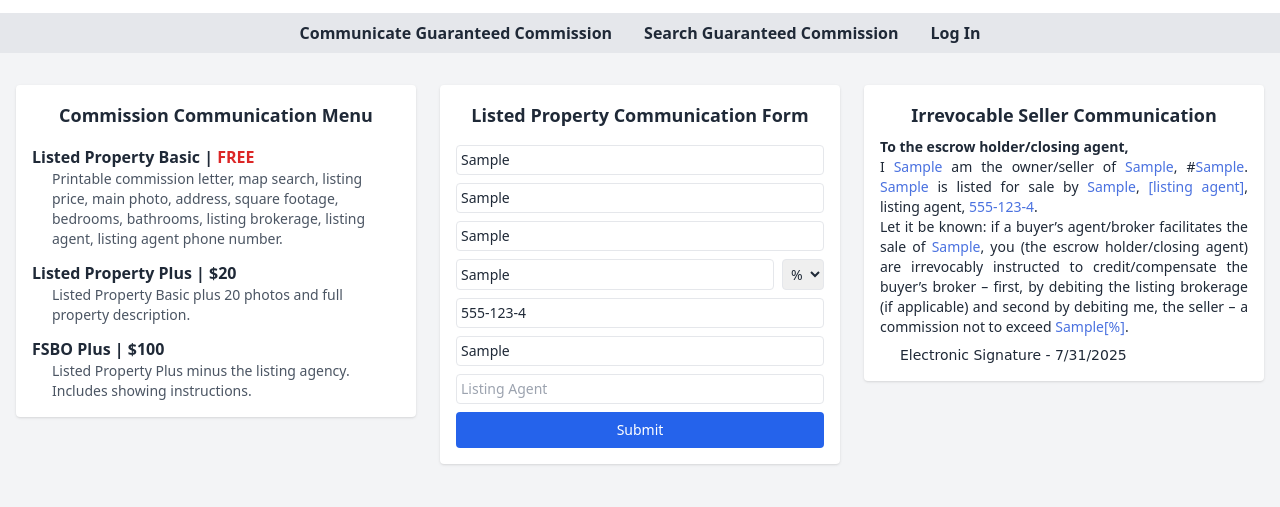
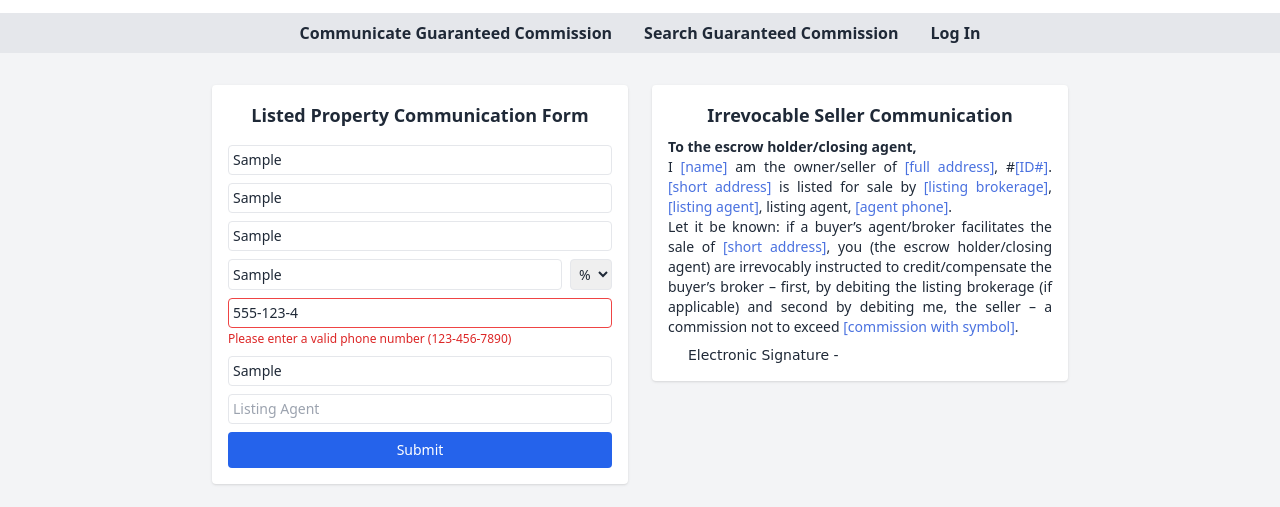
Before and after one commit to BoydRoberts/guaranteedcommission-site, a plain HTML site: page index.html in a window 1280 px wide. Both pictures are taken after typing "Sample", "Sample", "Sample", "Sample", "5551234", "Sample" into the empty fields and a click on the button "Submit". Shown: the part 79-586 px from the top of the page. Drawn offline with nearby package versions, Linux system fonts and the light colour scheme.

Commit message:
Update index.html

```diff
--- a/index.html
+++ b/index.html
@@ -25,23 +25,6 @@
   </div>
 </header>
 
-<!-- Accredited Investor Modal -->
-<div id="investorModal" class="fixed inset-0 bg-black bg-opacity-50 flex items-center justify-center hidden z-50">
-  <div class="bg-white rounded-lg shadow-lg p-6 w-96 relative">
-    <button onclick="closeInvestorModal()" class="absolute top-2 right-2 text-gray-500 hover:text-black">&times;</button>
-    <h2 class="text-lg font-bold mb-4">Accredited Investor Certification</h2>
-    <p class="text-sm mb-2">Please confirm your accredited investor status:</p>
-    <label class="block mb-2"><input type="checkbox" class="mr-2"> My net worth exceeds $1M (excluding primary residence)</label>
-    <label class="block mb-2"><input type="checkbox" class="mr-2"> My annual income exceeds $200K ($300K with spouse)</label>
-    <p class="text-sm mt-4 mb-2">Contact Information:</p>
-    <input type="text" placeholder="Full Name" class="w-full border p-1 mb-2 rounded">
-    <input type="tel" placeholder="Phone Number" class="w-full border p-1 mb-2 rounded">
-    <input type="email" placeholder="Email Address" class="w-full border p-1 mb-4 rounded">
-    <button class="w-full bg-blue-600 text-white py-2 rounded mb-2">Submit</button>
-    <button onclick="closeInvestorModal()" class="w-full bg-gray-300 text-gray-700 py-2 rounded">Close</button>
-  </div>
-</div>
-
 <!-- Navigation Bar -->
 <nav class="bg-gray-200 py-2">
   <ul class="flex justify-center space-x-8 font-semibold">
@@ -61,49 +44,27 @@
 <!-- Strip 1 -->
 <section class="flex flex-col md:flex-row justify-center items-start gap-6 px-4 py-8 max-w-7xl mx-auto">
 
-  <!-- Block 1 -->
-  <div class="w-full md:w-1/3 bg-white p-4 rounded shadow text-sm">
-    <h2 class="text-lg font-bold mb-4 text-center">Commission Communication Menu</h2>
-    <ul class="space-y-3">
-      <li>
-        <a href="#" onclick="showForm('listed')" class="block">
-          <p class="text-base font-semibold">Listed Property Basic | <span class="text-red-600">FREE</span></p>
-          <p class="text-gray-600 pl-5">Printable commission letter, map search, listing price, main photo, address, square footage, bedrooms, bathrooms, listing brokerage, listing agent, listing agent phone number.</p>
-        </a>
-      </li>
-      <li>
-        <a href="#" onclick="showForm('plus')" class="block">
-          <p class="text-base font-semibold">Listed Property Plus | $20</p>
-          <p class="text-gray-600 pl-5">Listed Property Basic plus 20 photos and full property description.</p>
-        </a>
-      </li>
-      <li>
-        <a href="#" onclick="showForm('fsbo')" class="block">
-          <p class="text-base font-semibold">FSBO Plus | $100</p>
-          <p class="text-gray-600 pl-5">Listed Property Plus minus the listing agency. Includes showing instructions.</p>
-        </a>
-      </li>
-    </ul>
-  </div>
-
   <!-- Block 2 -->
   <div id="formBlock" class="w-full md:w-1/3 bg-white p-4 rounded shadow text-sm">
     <h2 class="text-lg font-bold mb-4 text-center">Listed Property Communication Form</h2>
-    <form id="listingForm" class="space-y-2">
-      <input type="text" id="name" placeholder="Name" class="w-full border p-1 rounded">
-      <input type="text" id="address" placeholder="Property Address" class="w-full border p-1 rounded">
+    <form id="listingForm" class="space-y-2" autocomplete="off">
+      <input type="text" id="name" placeholder="Name" class="w-full border p-1 rounded" required>
+      <input type="text" id="address" placeholder="Full Property Address" class="w-full border p-1 rounded" required>
       <input type="text" id="apn" placeholder="Parcel / PIN / Tax ID / Folio / APN #" class="w-full border p-1 rounded">
       <div class="flex gap-2">
-        <input type="text" id="commission" placeholder="Commission" class="w-full border p-1 rounded">
+        <input type="text" id="commission" placeholder="Commission" class="w-full border p-1 rounded" required>
         <select id="commissionType" class="border p-1 rounded">
           <option value="%">%</option>
           <option value="$">$</option>
         </select>
       </div>
-      <input type="tel" id="agentPhone" placeholder="Agent’s direct phone only – NOT your number" class="w-full border p-1 rounded">
+      <div class="relative">
+        <input type="tel" id="agentPhone" inputmode="numeric" placeholder="Agent’s direct phone only – NOT your number" class="w-full border p-1 rounded" autocomplete="off" required>
+        <span id="phoneError" class="text-xs text-red-600 hidden">Please enter a valid phone number (123-456-7890)</span>
+      </div>
       <input type="text" id="brokerage" placeholder="Listing Brokerage" class="w-full border p-1 rounded">
       <input type="text" id="agent" placeholder="Listing Agent" class="w-full border p-1 rounded">
-      <button type="button" onclick="handleSubmit()" class="w-full bg-blue-600 text-white py-2 rounded mt-2">Submit</button>
+      <button type="button" onclick="validateAndSubmit()" class="w-full bg-blue-600 text-white py-2 rounded mt-2">Submit</button>
     </form>
   </div>
 
@@ -113,7 +74,7 @@
     <p><strong>To the escrow holder/closing agent,</strong></p>
     <p>
       I <span id="letterName" class="text-blue-700 opacity-80">[name]</span> am the owner/seller of
-      <span id="letterAddress" class="text-blue-700 opacity-80">[property address]</span>,
+      <span id="letterAddress" class="text-blue-700 opacity-80">[full address]</span>,
       #<span id="letterAPN" class="text-blue-700 opacity-80">[ID#]</span>.
       <span id="letterAddressShort" class="text-blue-700 opacity-80">[short address]</span> is listed for sale by
       <span id="letterBrokerage" class="text-blue-700 opacity-80">[listing brokerage]</span>,
@@ -122,111 +83,59 @@
     </p>
     <p>
       Let it be known: if a buyer’s agent/broker facilitates the sale of
-      <span id="letterAddress3" class="text-blue-700 opacity-80">[property address]</span>, you (the escrow holder/closing agent) are irrevocably instructed to credit/compensate the buyer’s broker – first, by debiting the listing brokerage (if applicable) and second by debiting me, the seller – a commission not to exceed
-      <span id="letterCommission" class="text-blue-700 opacity-80">[commission]</span><span id="letterCommissionType" class="text-blue-700 opacity-80">[%]</span>.
+      <span id="letterAddressShort2" class="text-blue-700 opacity-80">[short address]</span>, you (the escrow holder/closing agent) are irrevocably instructed to credit/compensate the buyer’s broker – first, by debiting the listing brokerage (if applicable) and second by debiting me, the seller – a commission not to exceed
+      <span id="letterCommissionDisplay" class="text-blue-700 opacity-80">[commission with symbol]</span>.
     </p>
     <p class="mt-2"><span class="pl-5 font-cursive">Electronic Signature - <span id="signatureDate"></span></span></p>
   </div>
 </section>
 
-<!-- Upsell Modal -->
-<div id="upsellModal" class="fixed inset-0 bg-black bg-opacity-50 flex items-center justify-center hidden z-50">
-  <div class="bg-white rounded-lg shadow-lg p-6 w-96 relative">
-    <button onclick="closeUpsellModal()" class="absolute top-2 right-2 text-gray-500 hover:text-black">&times;</button>
-    <h2 class="text-lg font-bold mb-4">Upgrade for More Exposure</h2>
-    <p class="mb-4">Upgrade to Listed Property Plus for $20 or FSBO Plus for $100 for maximum exposure and extra features.</p>
-    <button onclick="processStripePayment()" class="w-full bg-blue-600 text-white py-2 rounded mb-2">Upgrade Now</button>
-    <button onclick="closeUpsellModal()" class="w-full bg-gray-300 text-gray-700 py-2 rounded">No Thanks</button>
-  </div>
-</div>
-
 <!-- Script -->
 <script>
-  const fieldMap = {
-    name: "letterName",
-    address: ["letterAddress", "letterAddress3"],
-    apn: "letterAPN",
-    commission: "letterCommission",
-    brokerage: "letterBrokerage",
-    agent: "letterAgent",
-    agentPhone: "letterAgentPhone"
-  };
+  const phoneInput = document.getElementById("agentPhone");
+  const phoneError = document.getElementById("phoneError");
 
-  document.getElementById("address").addEventListener("input", () => {
-    const full = document.getElementById("address").value;
-    document.getElementById("letterAddress").textContent = full;
-    document.getElementById("letterAddress3").textContent = full;
-    const short = full.split(",")[0];
-    document.getElementById("letterAddressShort").textContent = short;
+  phoneInput.addEventListener("input", function () {
+    let val = this.value.replace(/\D/g, "");
+    if (val.length > 3 && val.length <= 6) {
+      val = val.replace(/(\d{3})(\d+)/, "$1-$2");
+    } else if (val.length > 6) {
+      val = val.replace(/(\d{3})(\d{3})(\d+)/, "$1-$2-$3");
+    }
+    this.value = val;
+    validatePhoneLive();
   });
 
-  Object.keys(fieldMap).forEach(id => {
-    document.getElementById(id).addEventListener("input", () => {
-      const val = document.getElementById(id).value;
-      const targets = fieldMap[id];
-      if (Array.isArray(targets)) {
-        targets.forEach(target => document.getElementById(target).textContent = val);
-      } else {
-        document.getElementById(targets).textContent = val;
-      }
-    });
-  });
-
-  document.getElementById("commissionType").addEventListener("change", () => {
-    const val = document.getElementById("commissionType").value;
-    document.getElementById("letterCommissionType").textContent = val;
-  });
-
-  document.getElementById("agentPhone").addEventListener("input", function () {
-    let val = this.value.replace(/\D/g, '');
-    if (val.length >= 4 && val.length <= 6) {
-      val = val.replace(/(\d{3})(\d+)/, '$1-$2');
-    } else if (val.length > 6) {
-      val = val.replace(/(\d{3})(\d{3})(\d+)/, '$1-$2-$3');
-    }
-    this.value = val;
-    document.getElementById("letterAgentPhone").textContent = this.value;
-  });
-
-  function showForm(type) {
-    const title = document.querySelector("#formBlock h2");
-    if (type === "fsbo") {
-      title.textContent = "FSBO Communication Form";
-      document.getElementById("agentPhone").placeholder = "Seller phone number";
-      document.getElementById("brokerage").placeholder = "Seller email";
-      document.getElementById("agent").style.display = "none";
+  function validatePhoneLive() {
+    const phonePattern = /^\d{3}-\d{3}-\d{4}$/;
+    if (!phonePattern.test(phoneInput.value)) {
+      phoneInput.classList.add("border-red-500");
+      phoneError.classList.remove("hidden");
     } else {
-      title.textContent = "Listed Property Communication Form";
-      document.getElementById("agentPhone").placeholder = "Agent’s direct phone only – NOT your number";
-      document.getElementById("brokerage").placeholder = "Listing Brokerage";
-      document.getElementById("agent").style.display = "block";
+      phoneInput.classList.remove("border-red-500");
+      phoneError.classList.add("hidden");
     }
   }
 
-  function handleSubmit() {
-    const selectedForm = document.querySelector("#formBlock h2").textContent;
-    document.getElementById("signatureDate").textContent = new Date().toLocaleDateString();
-    if (selectedForm.includes("Plus")) {
-      document.getElementById('upsellModal').classList.remove('hidden');
+  function validateAndSubmit() {
+    const address = document.getElementById("address").value.trim();
+    const phone = phoneInput.value.trim();
+    const phonePattern = /^\d{3}-\d{3}-\d{4}$/;
+
+    if (!address) {
+      alert("Please enter the full property address.");
+      return;
+    }
+    if (!phonePattern.test(phone)) {
+      alert("Please enter a valid agent phone number in the format 123-456-7890.");
+      return;
+    }
+
+    if (document.querySelector("#formBlock h2").textContent.includes("Plus")) {
+      alert("Stripe Test Checkout Initiated (Placeholder)");
     } else {
-      alert("Form submitted successfully without payment.");
+      alert("Form validated and submitted successfully.");
     }
-  }
-
-  function processStripePayment() {
-    alert("Stripe Test Payment Initiated.");
-    closeUpsellModal();
-  }
-
-  function closeUpsellModal() {
-    document.getElementById('upsellModal').classList.add('hidden');
-  }
-
-  function openInvestorModal() {
-    document.getElementById('investorModal').classList.remove('hidden');
-  }
-  function closeInvestorModal() {
-    document.getElementById('investorModal').classList.add('hidden');
   }
 </script>
 
```
